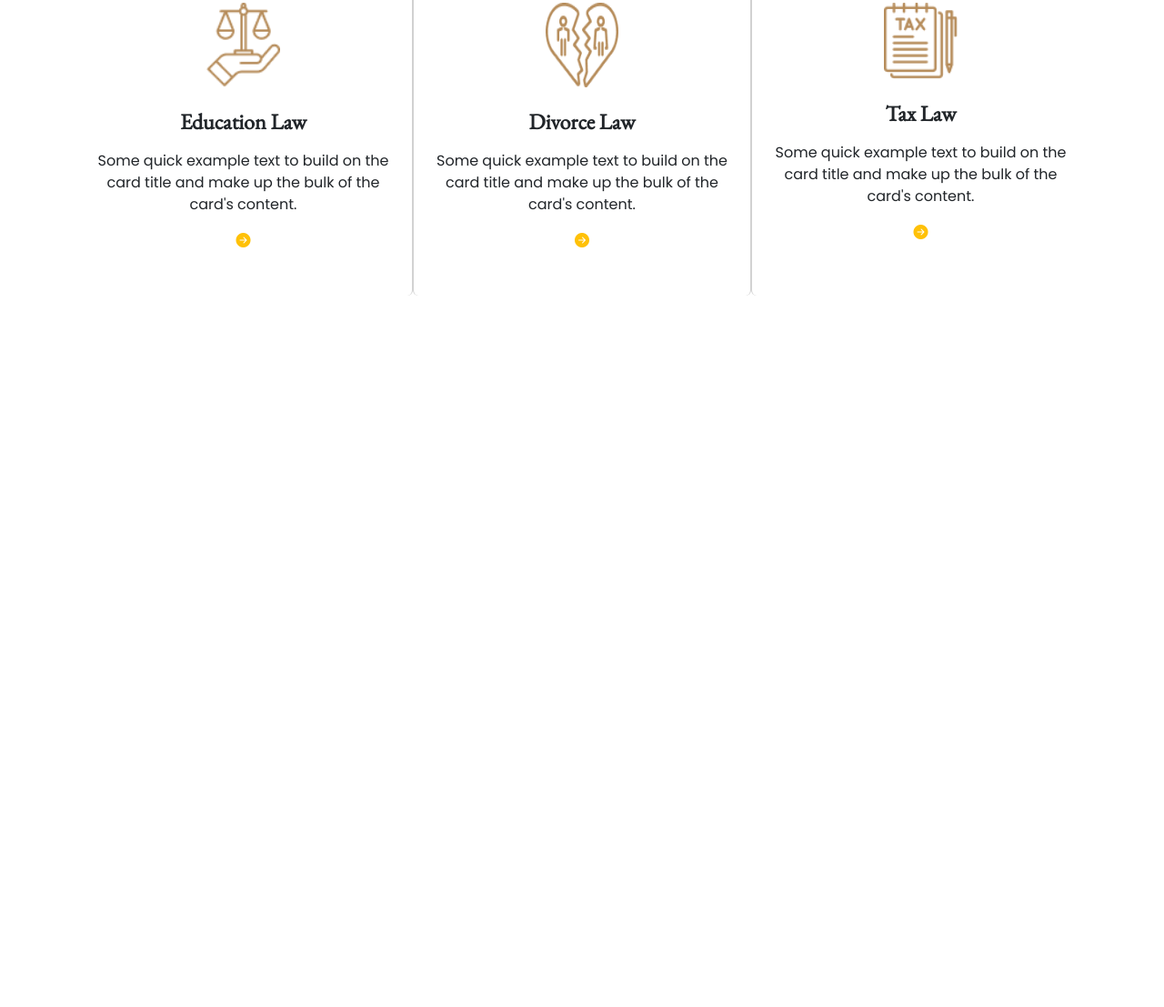
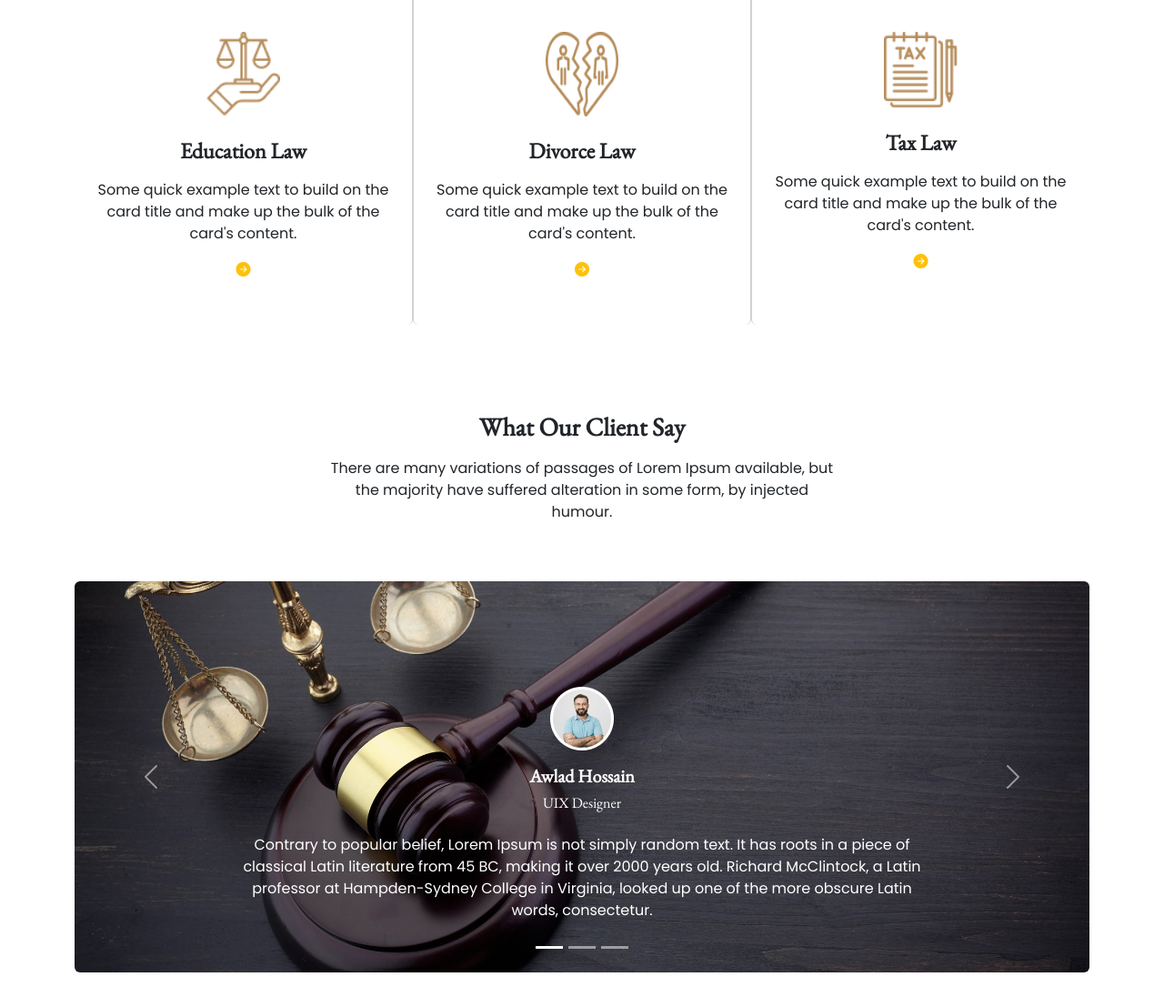
Before and after one commit to fakhrul-hasan/legal-solutions, a plain HTML site: page index.html in a window 1280 px wide. Shown: the part 1283-2390 px from the top of the page at 91% size. Before the commit the page ends 1608 px from the top, so only its background shows below. Drawn offline with nearby package versions, Linux system fonts and the light colour scheme.

Commit message:
carousel part added

```diff
--- a/css/style.css
+++ b/css/style.css
@@ -12,7 +12,7 @@ body p{
     height: 80vh;
 }
 @media screen and (max-width:576px) {
-    #banner-text{
+    #banner-text, .client{
         width: 100%!important;
         padding: auto 5px!important;
     }
@@ -20,3 +20,12 @@ body p{
 #card-2{
     background: linear-gradient(to bottom, #E7E7E7, #FFFFFF);
   }
+  .carousel .carousel-item {
+    max-height:430px;
+}
+
+.carousel-item img {
+    object-fit:cover;
+    max-height:430px;
+}
+.active{
--- a/index.html
+++ b/index.html
@@ -24,8 +24,8 @@
       <nav class="navbar navbar-expand-lg bg-body-tertiary">
         <div class="container-fluid">
           <a class="navbar-brand fw-bolder fs-4" href="#">
-            <img class="logo" src="./images/logo2.png" alt="" /></a
-          >
+            <img class="logo" src="./images/logo2.png" alt=""
+          /></a>
           <button
             class="navbar-toggler"
             type="button"
@@ -145,76 +145,173 @@
     </header>
 
     <!-- legal practice area -->
-    <div class="container">
+    <div class="container my-5">
       <div class="w-75 mx-auto">
         <h1 class="fw-bolder fs-3 text-center">The Legal Practice Area</h1>
-        <p class="text-center">
+        <p class="text-center mb-5">
           There are many variations of passages of Lorem Ipsum available, but
           the majority have suffered alteration in some form, by injected
           humour.
         </p>
       </div>
-      <div class="container text-center">
+      <div class="container text-center mb-5">
         <div class="row">
-            <div class="col card card-body px-4 py-5 border-top-0 border-start-0" style="width: 18rem;">
-              <img src="./images/business.png" class="card-img-top w-25 mx-auto mb-4" alt="..." />
+          <div
+            class="col card card-body px-4 py-5 border-top-0 border-start-0"
+            style="width: 18rem"
+          >
+            <img
+              src="./images/business.png"
+              class="card-img-top w-25 mx-auto mb-4"
+              alt="..."
+            />
             <h4 class="card-title fw-bolder fs-4 mb-3">Business Law</h4>
             <p class="card-text fw-lighter">
-                Some quick example text to build on the card title and make up
-                the bulk of the card's content.
+              Some quick example text to build on the card title and make up the
+              bulk of the card's content.
             </p>
             <i class="bi bi-arrow-right-circle-fill text-warning"></i>
           </div>
-            <div class="col card card-body px-4 py-5" id="card-2" style="width: 18rem;">
-                <img src="./images/criminal.png" class="card-img-top w-25 mx-auto mb-4" alt="..." />
+          <div
+            class="col card card-body px-4 py-5"
+            id="card-2"
+            style="width: 18rem"
+          >
+            <img
+              src="./images/criminal.png"
+              class="card-img-top w-25 mx-auto mb-4"
+              alt="..."
+            />
             <h4 class="card-title fw-bolder fs-4 mb-3">Criminal Law</h4>
             <p class="card-text fw-lighter">
-                  Some quick example text to build on the card title and make up
-                  the bulk of the card's content.
+              Some quick example text to build on the card title and make up the
+              bulk of the card's content.
             </p>
             <i class="bi bi-arrow-right-circle-fill text-warning"></i>
           </div>
-              <div class="col card card-body px-4 py-5 border-top-0 border-end-0" style="width: 18rem;">
-                <img src="./images/child.png" class="card-img-top w-25 mx-auto mb-4" alt="..." />
+          <div
+            class="col card card-body px-4 py-5 border-top-0 border-end-0"
+            style="width: 18rem"
+          >
+            <img
+              src="./images/child.png"
+              class="card-img-top w-25 mx-auto mb-4"
+              alt="..."
+            />
             <h4 class="card-title fw-bolder fs-4 mb-3">Child Support</h4>
             <p class="card-text fw-lighter">
-                  Some quick example text to build on the card title and make up
-                  the bulk of the card's content.
+              Some quick example text to build on the card title and make up the
+              bulk of the card's content.
             </p>
             <i class="bi bi-arrow-right-circle-fill text-warning"></i>
           </div>
         </div>
         <div class="row">
-            <div class="col card card-body px-4 py-5 border-start-0 border-bottom-0" style="width: 18rem;">
-                <img src="./images/education.png" class="card-img-top w-25 mx-auto mb-4" alt="..." />
+          <div
+            class="col card card-body px-4 py-5 border-start-0 border-bottom-0"
+            style="width: 18rem"
+          >
+            <img
+              src="./images/education.png"
+              class="card-img-top w-25 mx-auto mb-4"
+              alt="..."
+            />
             <h4 class="card-title fw-bolder fs-4 mb-3">Education Law</h4>
             <p class="card-text fw-lighter">
-                  Some quick example text to build on the card title and make up
-                  the bulk of the card's content.
+              Some quick example text to build on the card title and make up the
+              bulk of the card's content.
             </p>
             <i class="bi bi-arrow-right-circle-fill text-warning"></i>
           </div>
-              <div class="col card card-body px-4 py-5 border-bottom-0" style="width: 18rem;">
-                <img src="./images/divorce.png" class="card-img-top w-25 mx-auto mb-4 h-100" alt="..." />
+          <div
+            class="col card card-body px-4 py-5 border-bottom-0"
+            style="width: 18rem"
+          >
+            <img
+              src="./images/divorce.png"
+              class="card-img-top w-25 mx-auto mb-4 h-100"
+              alt="..."
+            />
             <h4 class="card-title fw-bolder fs-4 mb-3">Divorce Law</h4>
             <p class="card-text fw-lighter">
-                  Some quick example text to build on the card title and make up
-                  the bulk of the card's content.
+              Some quick example text to build on the card title and make up the
+              bulk of the card's content.
             </p>
             <i class="bi bi-arrow-right-circle-fill text-warning"></i>
           </div>
-              <div class="col card card-body px-4 py-5 border-bottom-0 border-end-0" style="width: 18rem;">
-                <img src="./images/tax.png" class="card-img-top w-25 mx-auto mb-4" alt="..." />
+          <div
+            class="col card card-body px-4 py-5 border-bottom-0 border-end-0"
+            style="width: 18rem"
+          >
+            <img
+              src="./images/tax.png"
+              class="card-img-top w-25 mx-auto mb-4"
+              alt="..."
+            />
             <h4 class="card-title fw-bolder fs-4 mb-3">Tax Law</h4>
             <p class="card-text fw-lighter">
-                  Some quick example text to build on the card title and make up
-                  the bulk of the card's content.
+              Some quick example text to build on the card title and make up the
+              bulk of the card's content.
             </p>
             <i class="bi bi-arrow-right-circle-fill text-warning"></i>
           </div>
         </div>
       </div>
     </div>
+    <div class="container my-5">
+      <div class="w-50 mx-auto pt-5 client">
+        <h2 class="fw-bolder fs-3 text-center mb-3">What Our Client Say</h2>
+        <p class="fw-lighter text-center pb-5">
+          There are many variations of passages of Lorem Ipsum available, but
+          the majority have suffered alteration in some form, by injected
+          humour.
+        </p>
+      </div>
+        <div id="carouselExampleCaptions" class="carousel slide" data-bs-ride="false">
+            <div class="carousel-indicators">
+              <button type="button" data-bs-target="#carouselExampleCaptions" data-bs-slide-to="0" class="active" aria-current="true" aria-label="Slide 1"></button>
+              <button type="button" data-bs-target="#carouselExampleCaptions" data-bs-slide-to="1" aria-label="Slide 2"></button>
+              <button type="button" data-bs-target="#carouselExampleCaptions" data-bs-slide-to="2" aria-label="Slide 3"></button>
+            </div>
+            <div class="carousel-inner rounded">
+              <div class="carousel-item active">
+                <img src="./images/slider-1.jpg" class="d-block w-100 active" alt="...">
+                <div class="carousel-caption d-none d-md-block">
+                    <img class="mb-3" src="./images/ellipse 1.png" alt="">
+                  <h5 class="fw-bolder">Awlad Hossain</h5>
+                  <h6 class="mb-4">UIX Designer</h6>
+                  <p class="fs-6">Contrary to popular belief, Lorem Ipsum is not simply random text. It has roots in a piece of classical Latin literature from 45 BC, making it over 2000 years old. Richard McClintock, a Latin professor at Hampden-Sydney College in Virginia, looked up one of the more obscure Latin words, consectetur.</p>
+                </div>
+              </div>
+              <div class="carousel-item ">
+                <img src="./images/slider-2.jpg" class="d-block w-100" alt="...">
+                <div class="carousel-caption d-none d-md-block">
+                    <img class="mb-3" src="./images/ellipse 1.png" alt="">
+                    <h5 class="fw-bolder">Awlad Hossain</h5>
+                    <h6 class="mb-4">UIX Designer</h6>
+                    <p class="fs-6">Contrary to popular belief, Lorem Ipsum is not simply random text. It has roots in a piece of classical Latin literature from 45 BC, making it over 2000 years old. Richard McClintock, a Latin professor at Hampden-Sydney College in Virginia, looked up one of the more obscure Latin words, consectetur.</p>
+                </div>
+              </div>
+              <div class="carousel-item">
+                <img src="./images/slider-3.jpg" class="d-block w-100" alt="...">
+                <div class="carousel-caption d-none d-md-block">
+                    <img class="mb-3" src="./images/ellipse 1.png" alt="">
+                    <h5 class="fw-bolder">Awlad Hossain</h5>
+                    <h6 class="mb-4">UIX Designer</h6>
+                    <p class="fs-6">Contrary to popular belief, Lorem Ipsum is not simply random text. It has roots in a piece of classical Latin literature from 45 BC, making it over 2000 years old. Richard McClintock, a Latin professor at Hampden-Sydney College in Virginia, looked up one of the more obscure Latin words, consectetur.</p>
+                </div>
+              </div>
+            </div>
+            <button class="carousel-control-prev" type="button" data-bs-target="#carouselExampleCaptions" data-bs-slide="prev">
+              <span class="carousel-control-prev-icon" aria-hidden="true"></span>
+              <span class="visually-hidden">Previous</span>
+            </button>
+            <button class="carousel-control-next" type="button" data-bs-target="#carouselExampleCaptions" data-bs-slide="next">
+              <span class="carousel-control-next-icon" aria-hidden="true"></span>
+              <span class="visually-hidden">Next</span>
+            </button>
+          </div>
+
     </div>
 
     <!-- bootstrap js   -->
```
Also changed, not shown: images/ellipse 1.png (added). Lines whose indentation alone changed are shown as unchanged.
